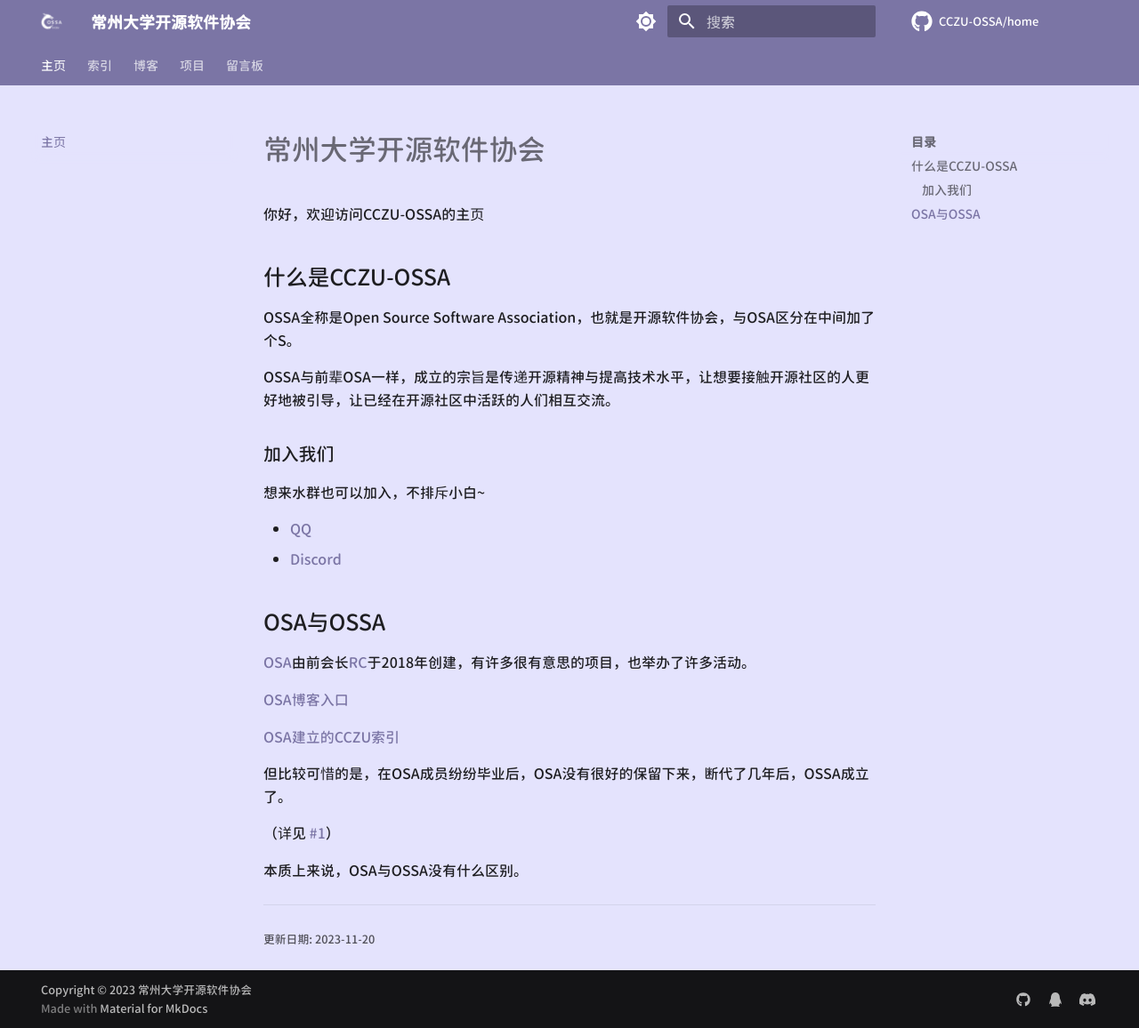
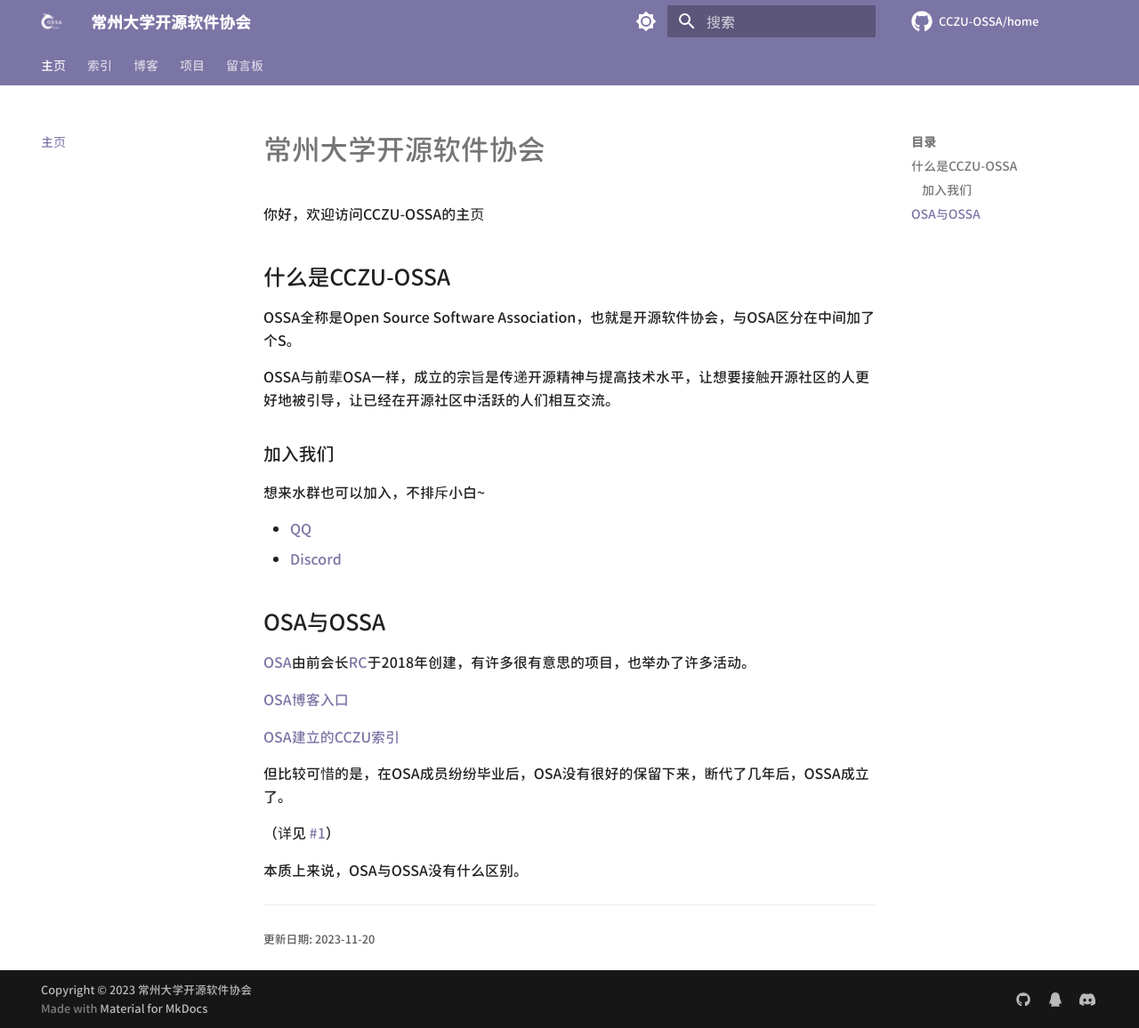
Before and after one commit to CCZU-OSSA/home, an MkDocs documentation site: the page built from docs/index.md, in a window 1280 px wide and 1156 px high. Shown: the whole window at 89% size. Built offline with MkDocs 1.6.1 and Material for MkDocs 9.7.7, drawn with Linux system fonts in a browser that asks for light colours; some web fonts are replaced; comment, search, counter and statistics services are not loaded.

Commit message:
🎨 background color

```diff
--- a/docs/assets/stylesheets/colorscheme.css
+++ b/docs/assets/stylesheets/colorscheme.css
@@ -1,6 +1,6 @@
 [data-md-color-scheme="glow"] {
     --md-hue: 244;
-    --md-default-bg-color: hsla(var(--md-hue), 86%, 94%, 1);
+    --md-default-bg-color: hsla(var(--md-hue), 86%, 100%, 1);
     --md-default-bg-color--light: hsla(var(--md-hue), 90%, 93%, 0.54);
     --md-default-bg-color--lighter: hsla(var(--md-hue), 90%, 93%, 0.26);
     --md-default-bg-color--lightest: hsla(var(--md-hue), 90%, 93%, 0.07);
```
